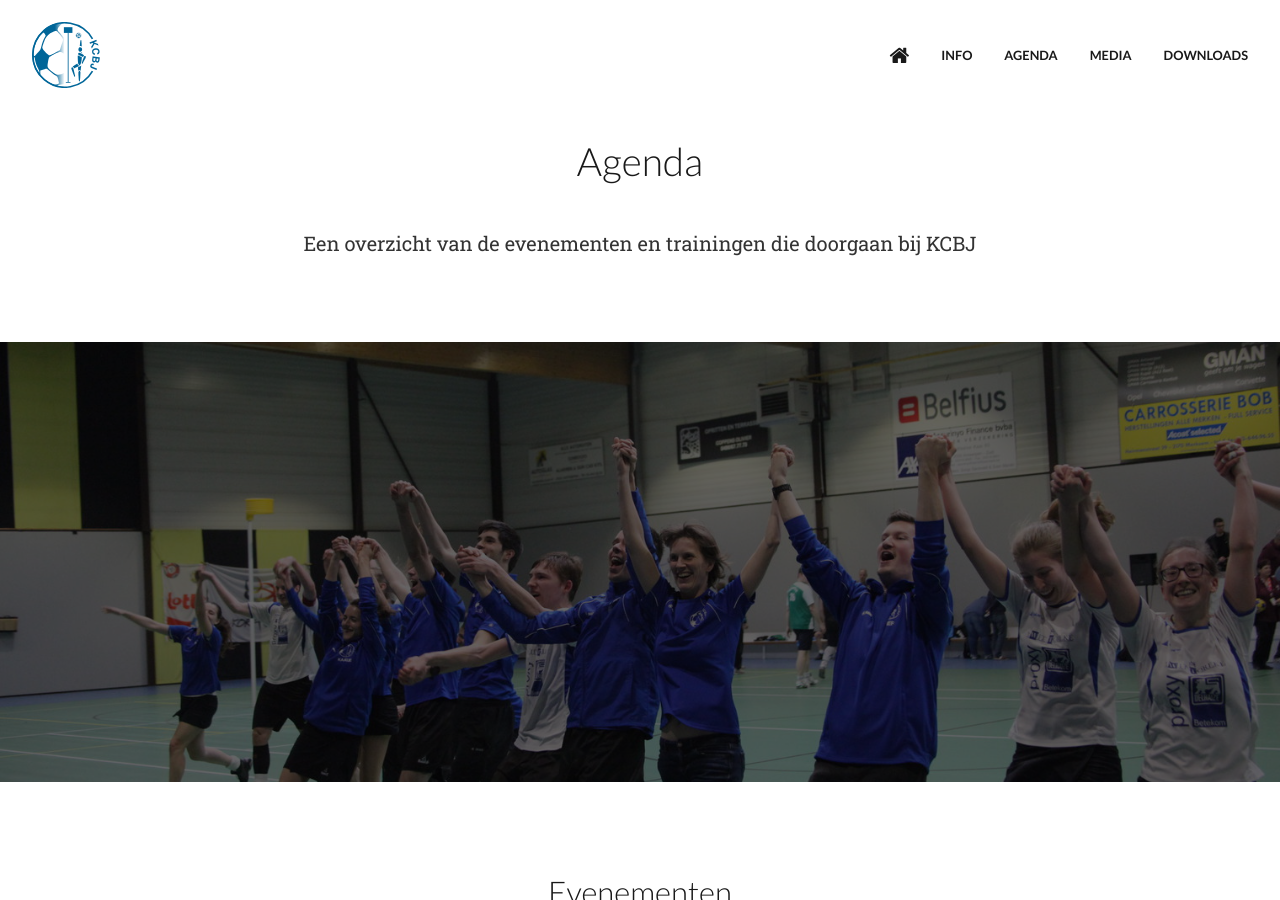
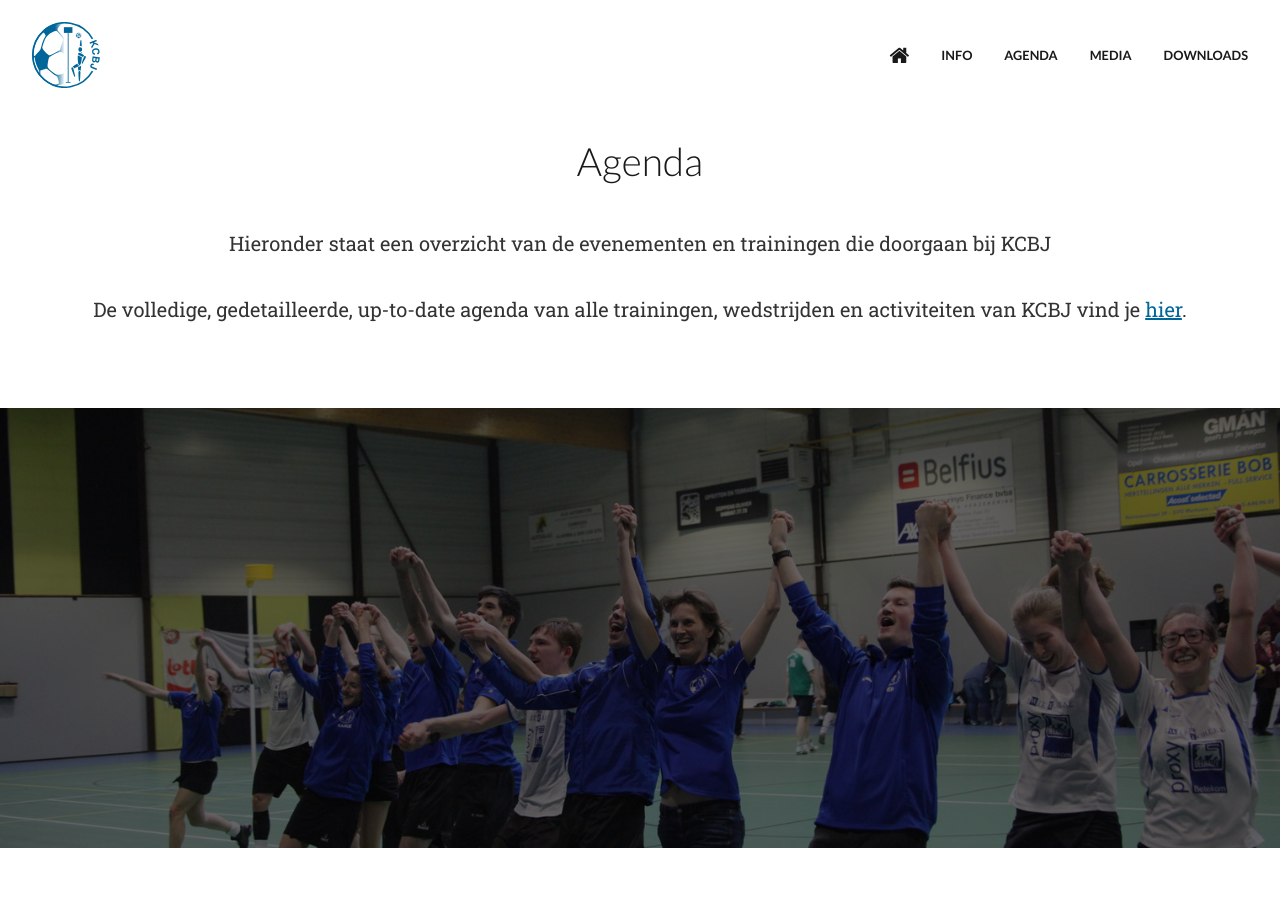
Before and after one commit to kcbj/kcbj.github.io, a Jekyll site: the page built from agenda/index.html, in a window 1280 px wide and 900 px high. Built offline with Jekyll 4.4.1, drawn with Linux system fonts in a browser that asks for light colours; nearby versions of some CDN libraries.

Commit message:
Added link to Twizzit calendar

```diff
--- a/agenda/index.html
+++ b/agenda/index.html
@@ -11,7 +11,8 @@ redirect_from:
 <div class="container">
   <div class="wrapper">
     <h1 class="larger">Agenda</h1>
-    <p class="centered">Een overzicht van de <a class="plain underline" href="#evenementen">evenementen</a> en <a class="plain underline" href="#trainingen">trainingen</a> die doorgaan bij KCBJ</p>
+    <p class="centered">Hieronder staat een overzicht van de <a class="plain underline" href="#evenementen">evenementen</a> en <a class="plain underline" href="#trainingen">trainingen</a> die doorgaan bij KCBJ</p>
+    <p class="centered">De volledige, gedetailleerde, up-to-date agenda van alle trainingen, wedstrijden en activiteiten van KCBJ vind je <a href="http://login.twizzit.com/website/websitepreview/570/index.php">hier</a>.</p>
   </div>
 </div>
 <div class="hero container" id="first-divider">
```
